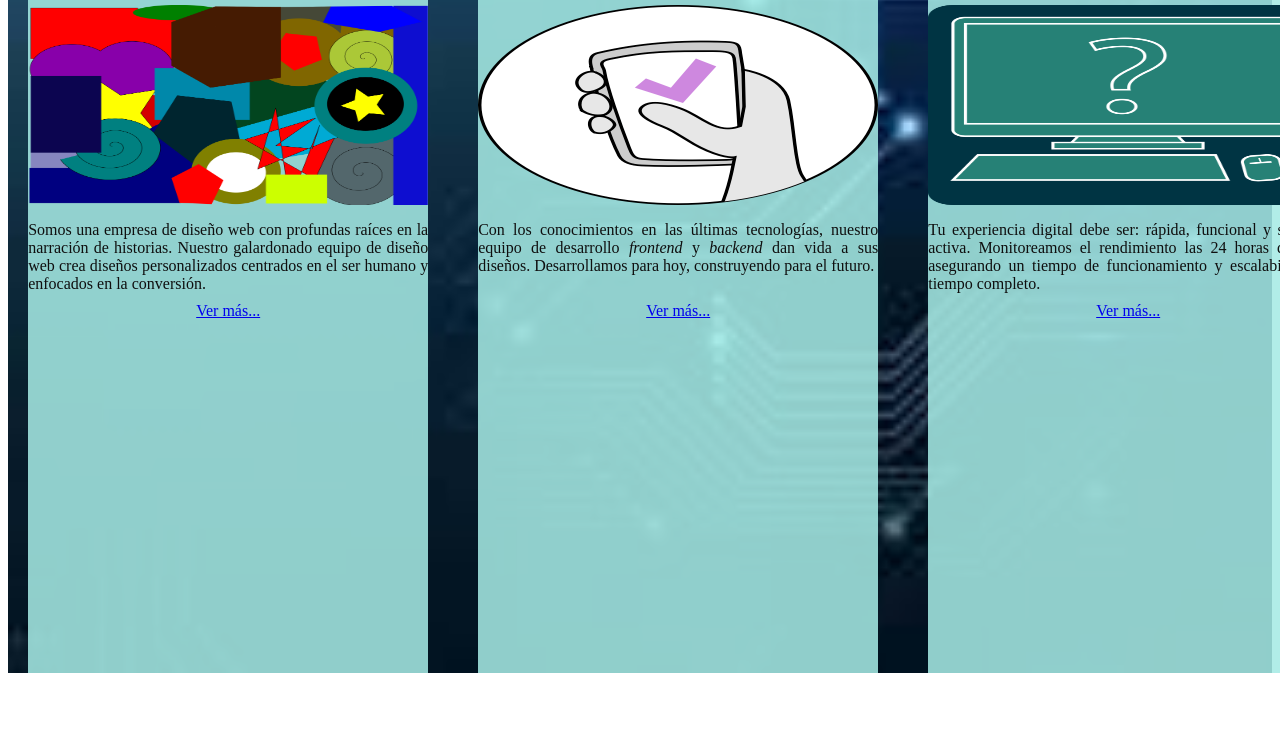
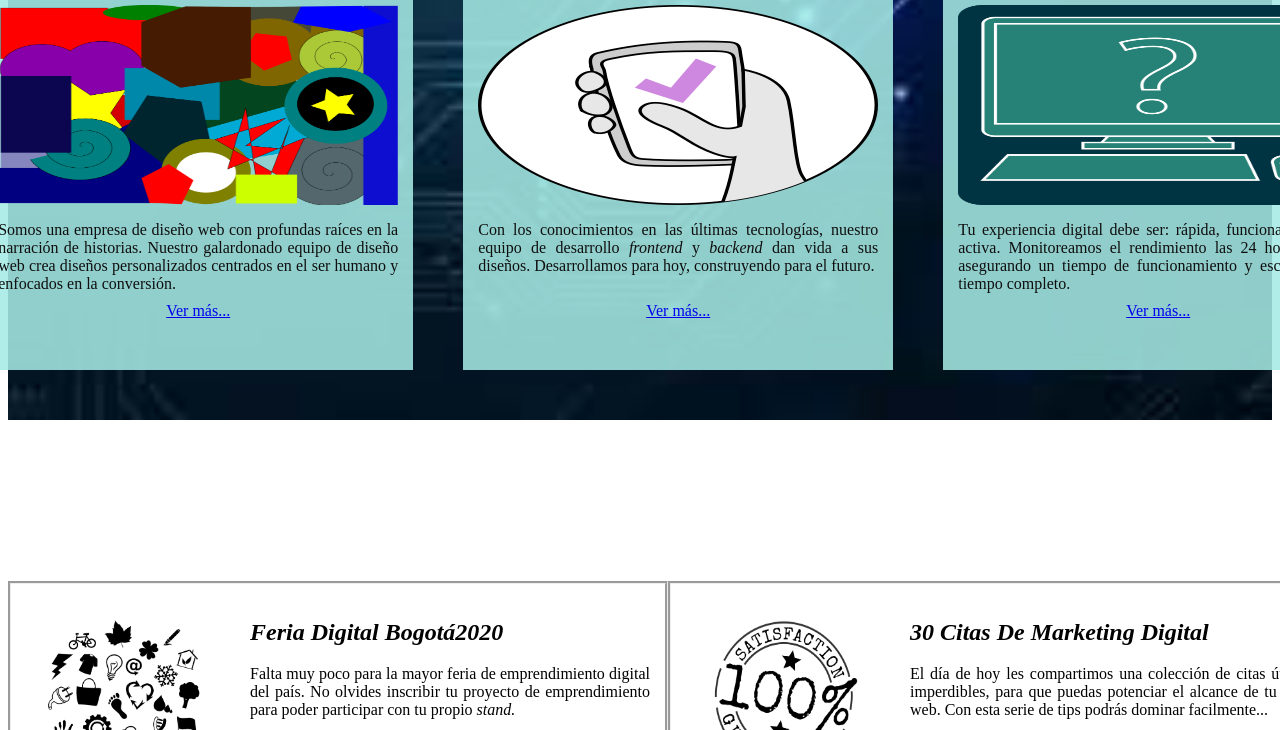
Before and after one commit to caangole/semana-1-169, a website: page src/index.html in a window 1280 px wide. Shown: the part 821-1551 px from the top of the page. Drawn offline with Linux system fonts and the light colour scheme.

Commit message:
ñitle change in css
litle change in css style

```diff
--- a/src/style.css
+++ b/src/style.css
@@ -102,12 +102,13 @@
 
 .servicios__bloque{
     width: 110%;
-    min-height: 765px;
+    /*min-height: 765px;*/
     display: flex;
     flex-flow: row nowrap;
     /*grid-template-rows: repeat(1, auto);*/
     /*grid-gap: 20px;*/
     padding-top: 30px;
+    padding-bottom: 50px;
     position: relative;
     box-sizing: border-box;
     text-align: center;
@@ -124,6 +125,9 @@
     color: #0f0f0f;
     background-color: #a6ebe5de;
     margin-right: 50px;
+    padding-bottom: 50px;
+    padding-right: 15px;
+    padding-left: 15px;
 }
 .servicios__bloque img {
     height: 200px;
```
